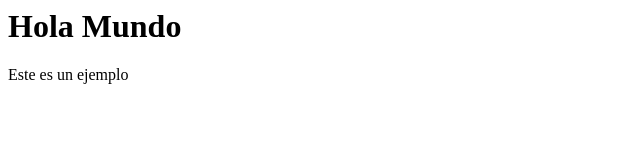
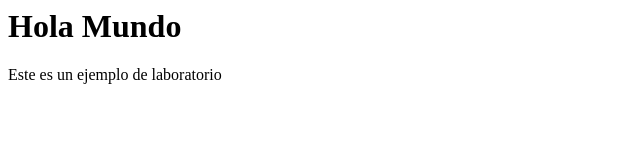
Before and after one commit to lnds/hola_mundo_html, a plain HTML site: page index.html in a window 1280 px wide. Shown: the full height of the page, 0-640 px from the left. Drawn offline with Linux system fonts and the light colour scheme.

Commit message:
Update index.html

```diff
--- a/index.html
+++ b/index.html
@@ -4,5 +4,5 @@
 </head>
 <body>
 <h1>Hola Mundo</h1>
-  <p>Este es un ejemplo</p>
+  <p>Este es un ejemplo de laboratorio</p>
 </body>
```
